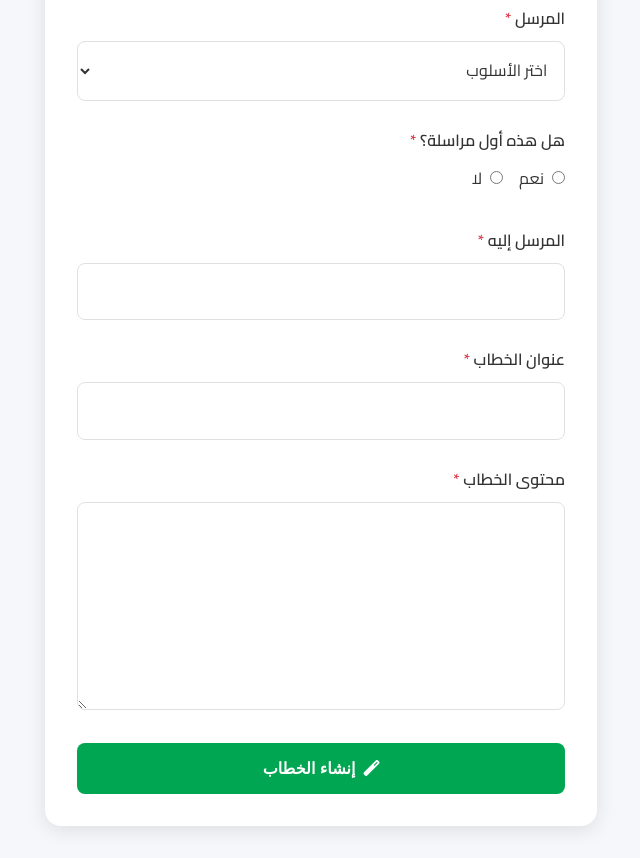
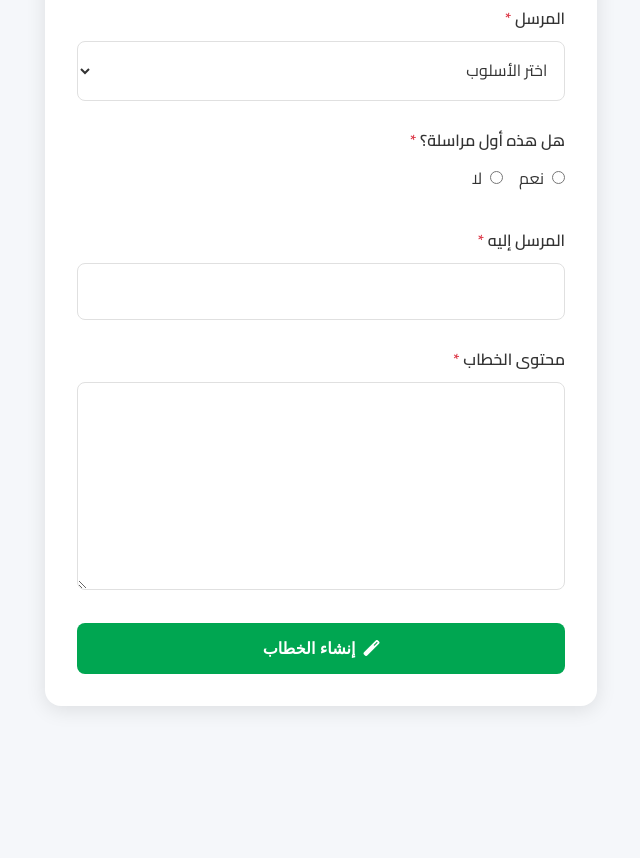
Before and after one commit to Ahmed5427/vercel102, a website: page create-letter.html in a window 1280 px wide. Shown: the part 519-1377 px from the top of the page, without its empty margins (611-1251 px from the left). After the commit the page ends 1257 px from the top, so only its background shows below. Drawn offline with nearby package versions, Linux system fonts and the light colour scheme; no server answers.

Commit message:
Update create-letter.html

```diff
--- a/create-letter.html
+++ b/create-letter.html
@@ -85,11 +85,6 @@
                     </div>
 
                     <div class="form-group">
-                        <label for="letterTitle">عنوان الخطاب <span class="required">*</span></label>
-                        <input type="text" id="letterTitle" name="title" required>
-                    </div>
-
-                    <div class="form-group">
                         <label for="letterContent">محتوى الخطاب <span class="required">*</span></label>
                         <textarea id="letterContent" name="prompt" rows="6" required></textarea>
                     </div>
```
